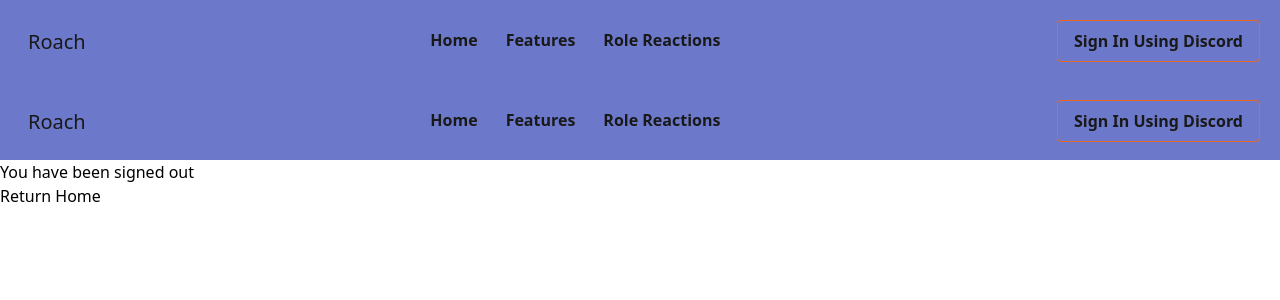
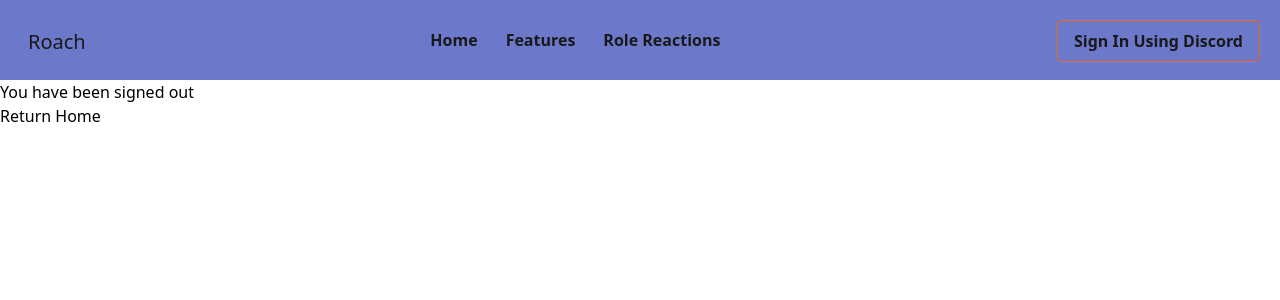
Before and after one commit to BuffsOverNexus/Old-RoachUI, a Next.js app: page /account in a window 1280 px wide. Shown: the top 300 px of the page. Built offline with nearby package versions, Linux system fonts and the light colour scheme; no server answers.

Commit message:
Removed navigation within Account page

```diff
--- a/pages/account/index.tsx
+++ b/pages/account/index.tsx
@@ -8,14 +8,12 @@ const Account = () => {
     if (session) {
         return (
             <>
-                <Navigation></Navigation>
                 <button onClick={() => signOut()}>Sign Out</button>
             </>
         );
     } else {
         return (
             <>
-                <Navigation></Navigation>
                 <div className="flex">
                     You have been signed out
                 </div>
```
